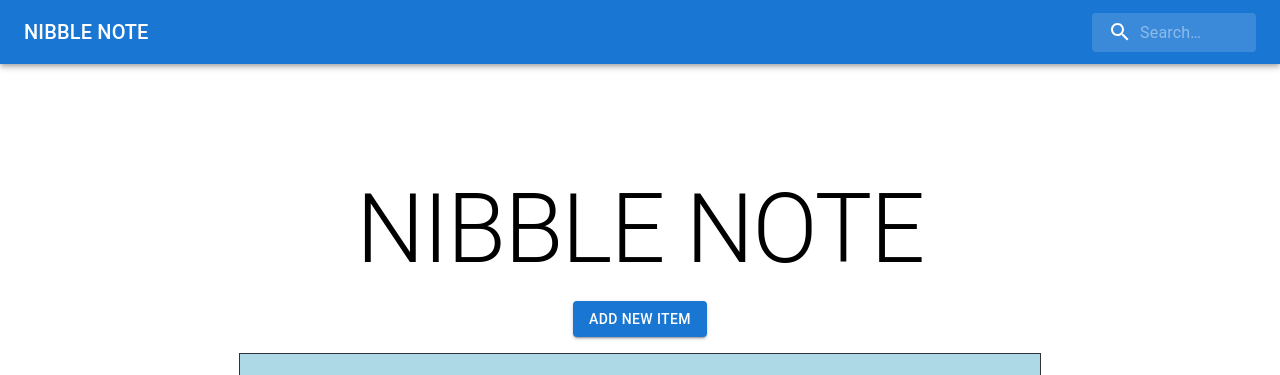
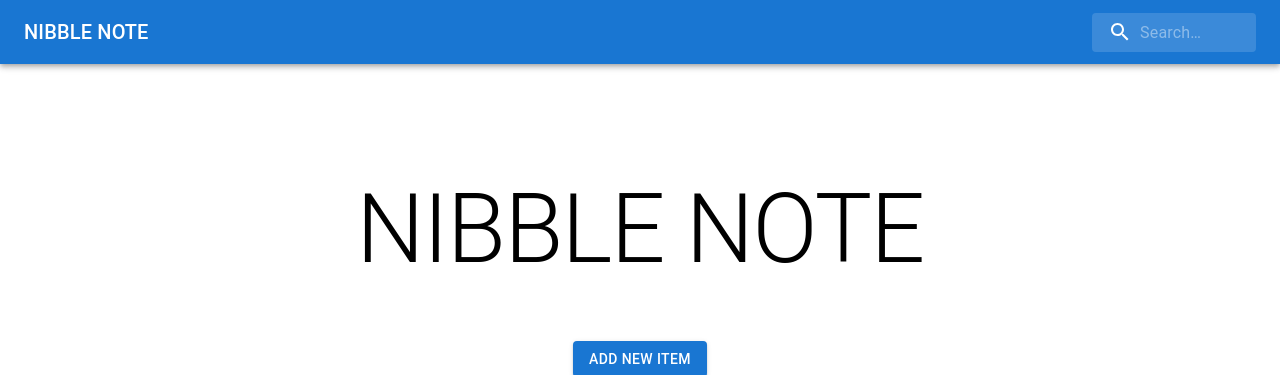
Before and after one commit to Npcodes1/headstarter-pantry-tracker-app, a Next.js app: page / in a window 1280 px wide. Shown: the top 375 px of the page. Built offline with nearby package versions, Linux system fonts and the light colour scheme; no server answers; the database is empty.

Commit message:
styling changes

```diff
--- a/app/page.js
+++ b/app/page.js
@@ -72,6 +72,9 @@ const StyledInputBase = styled(InputBase)(({ theme }) => ({
 }));
 
 export default function Home() {
+  //set variable to search for inventory items
+  const [findItem, setFindItem] = useState("");
+
   // set variable for storing inventory
   const [inventory, setInventory] = useState([]);
 
@@ -182,7 +185,9 @@ export default function Home() {
         alignItems="center"
         gap={2}
       >
-        <Typography variant="h1">NIBBLE NOTE</Typography>
+        <Typography variant="h1" padding={5}>
+          NIBBLE NOTE
+        </Typography>
 
         <Modal open={open} onClose={handleClose}>
           {/* center box on screen */}
```
